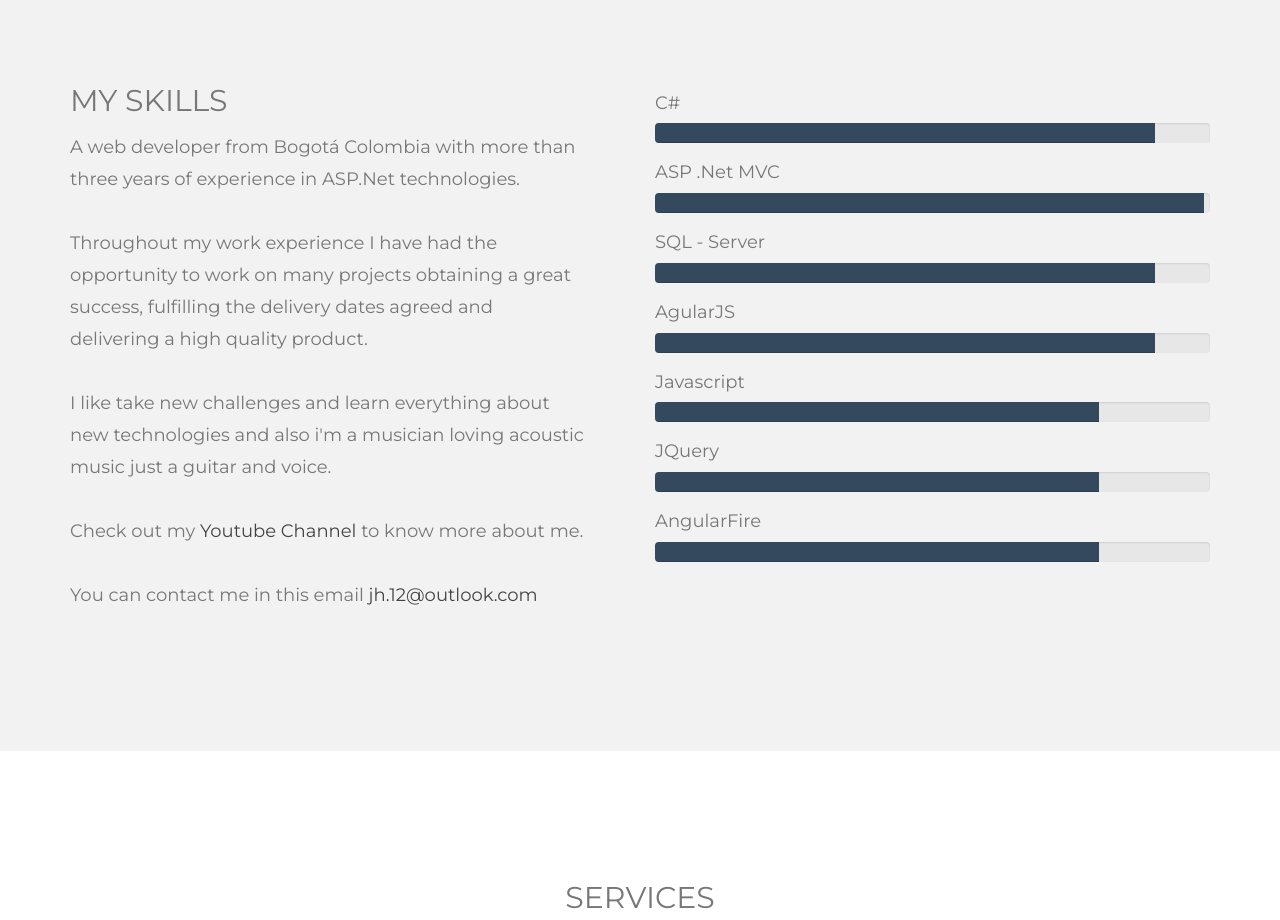
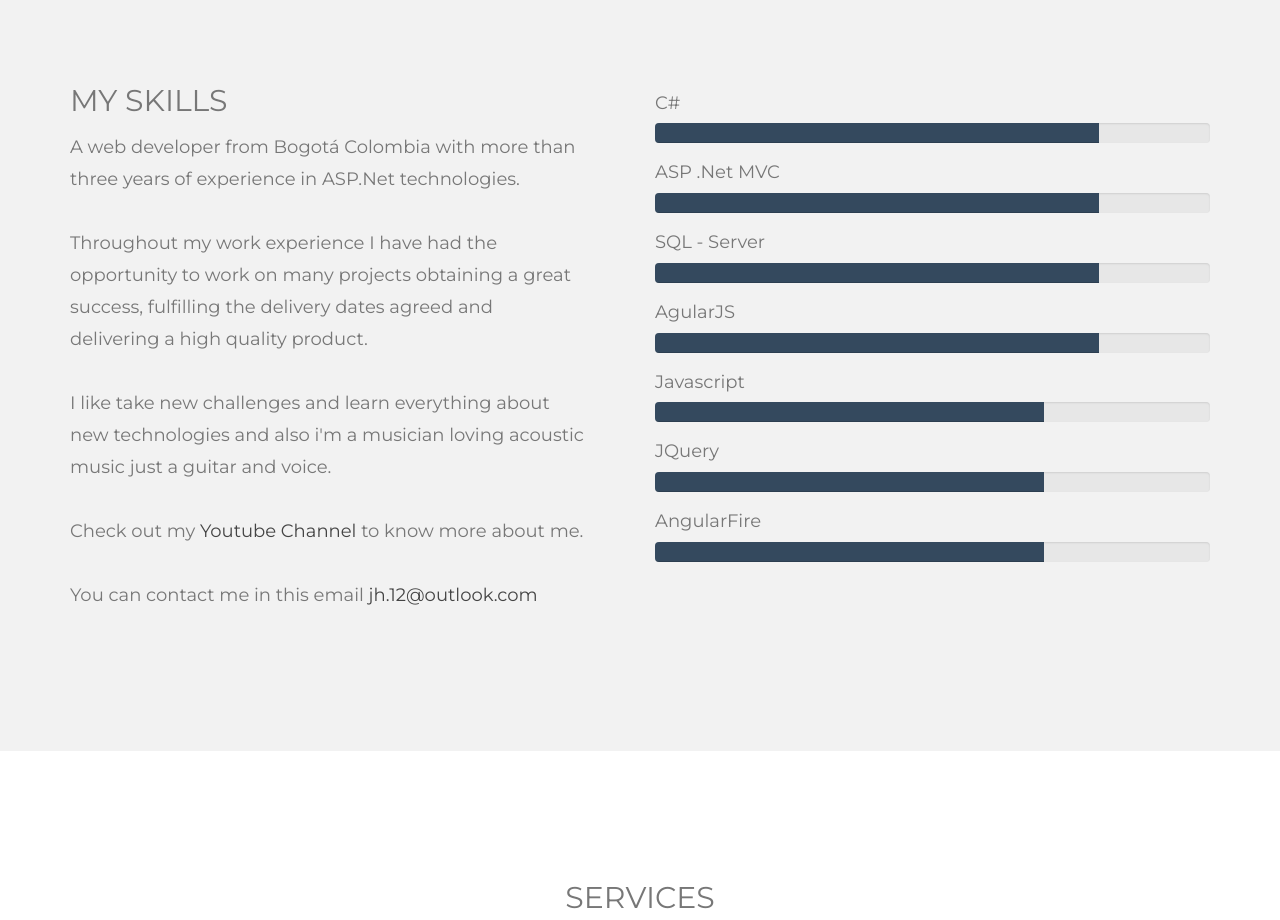
Before and after one commit to jeisonadarme/resume, a plain HTML site: page Numo/index.html in a window 1280 px wide. Shown: the part 1480-2400 px from the top of the page. Drawn offline with nearby package versions, Linux system fonts and the light colour scheme.

Commit message:
Porcentaje ajustado.

```diff
--- a/Numo/index.html
+++ b/Numo/index.html
@@ -118,43 +118,43 @@
           <div class="col-sm-6">
             <h4>C#</h4>
             <div class="progress">
-              <div class="progress-bar" role="progressbar" aria-valuenow="90" aria-valuemin="0" aria-valuemax="100" style="width: 90%">
+              <div class="progress-bar" role="progressbar" aria-valuenow="90" aria-valuemin="0" aria-valuemax="100" style="width: 80%">
                 <span class="sr-only"></span>
               </div>
             </div>
             <h4>ASP .Net MVC</h4>
             <div class="progress">
-              <div class="progress-bar" role="progressbar" aria-valuenow="70" aria-valuemin="0" aria-valuemax="100" style="width: 99%">
+              <div class="progress-bar" role="progressbar" aria-valuenow="70" aria-valuemin="0" aria-valuemax="100" style="width: 80%">
                 <span class="sr-only"></span>
               </div>
             </div>
             <h4>SQL - Server</h4>
             <div class="progress">
-              <div class="progress-bar" role="progressbar" aria-valuenow="100" aria-valuemin="0" aria-valuemax="100" style="width: 90%">
+              <div class="progress-bar" role="progressbar" aria-valuenow="100" aria-valuemin="0" aria-valuemax="100" style="width: 80%">
                 <span class="sr-only"></span>
               </div>
             </div>
 			<h4>AgularJS</h4>
             <div class="progress">
-              <div class="progress-bar" role="progressbar" aria-valuenow="70" aria-valuemin="0" aria-valuemax="100" style="width: 90%">
+              <div class="progress-bar" role="progressbar" aria-valuenow="70" aria-valuemin="0" aria-valuemax="100" style="width: 80%">
                 <span class="sr-only"></span>
               </div>
             </div>
             <h4>Javascript</h4>
             <div class="progress">
-              <div class="progress-bar" role="progressbar" aria-valuenow="70" aria-valuemin="0" aria-valuemax="100" style="width: 80%">
+              <div class="progress-bar" role="progressbar" aria-valuenow="70" aria-valuemin="0" aria-valuemax="100" style="width: 70%">
                 <span class="sr-only"></span>
               </div>
             </div>
 			<h4>JQuery</h4>
             <div class="progress">
-              <div class="progress-bar" role="progressbar" aria-valuenow="70" aria-valuemin="0" aria-valuemax="100" style="width: 80%">
+              <div class="progress-bar" role="progressbar" aria-valuenow="70" aria-valuemin="0" aria-valuemax="100" style="width: 70%">
                 <span class="sr-only"></span>
               </div>
             </div>
 			<h4>AngularFire</h4>
             <div class="progress">
-              <div class="progress-bar" role="progressbar" aria-valuenow="70" aria-valuemin="0" aria-valuemax="100" style="width: 80%">
+              <div class="progress-bar" role="progressbar" aria-valuenow="70" aria-valuemin="0" aria-valuemax="100" style="width: 70%">
                 <span class="sr-only"></span>
               </div>
             </div>
```
